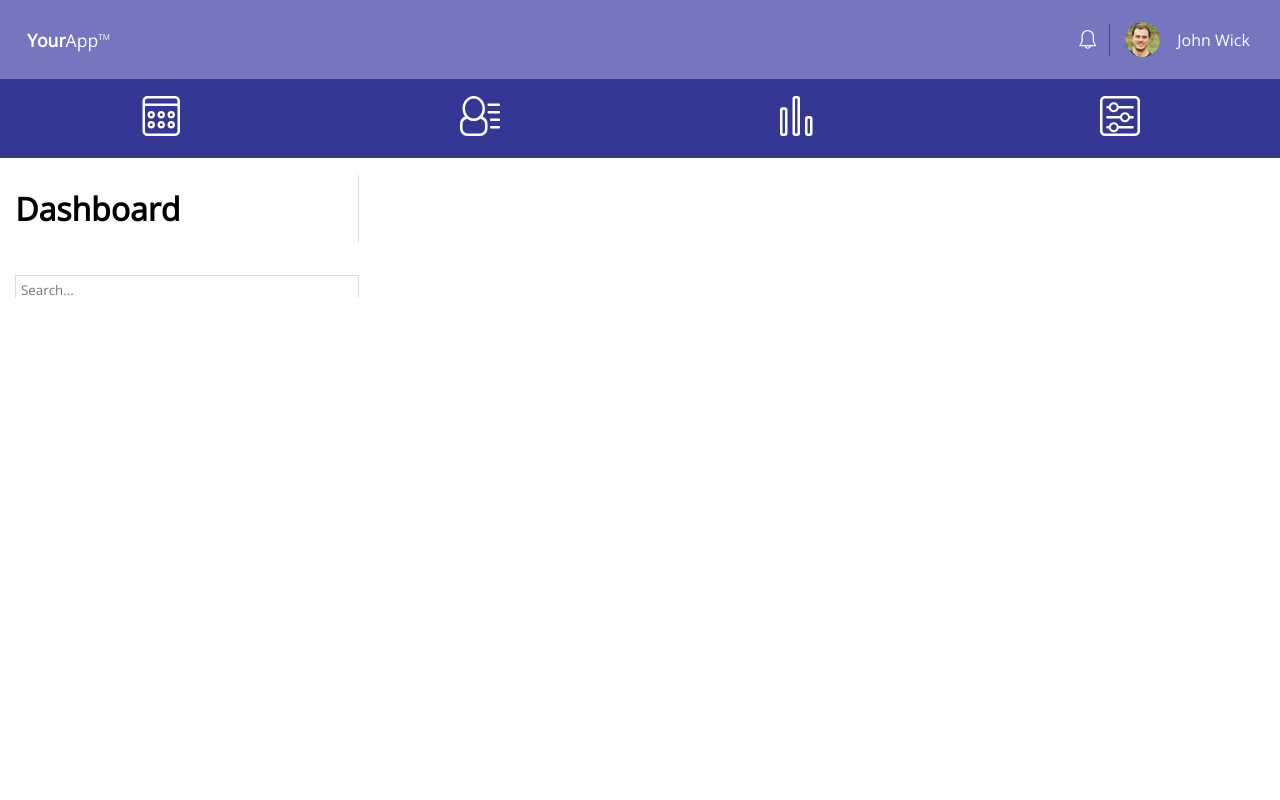
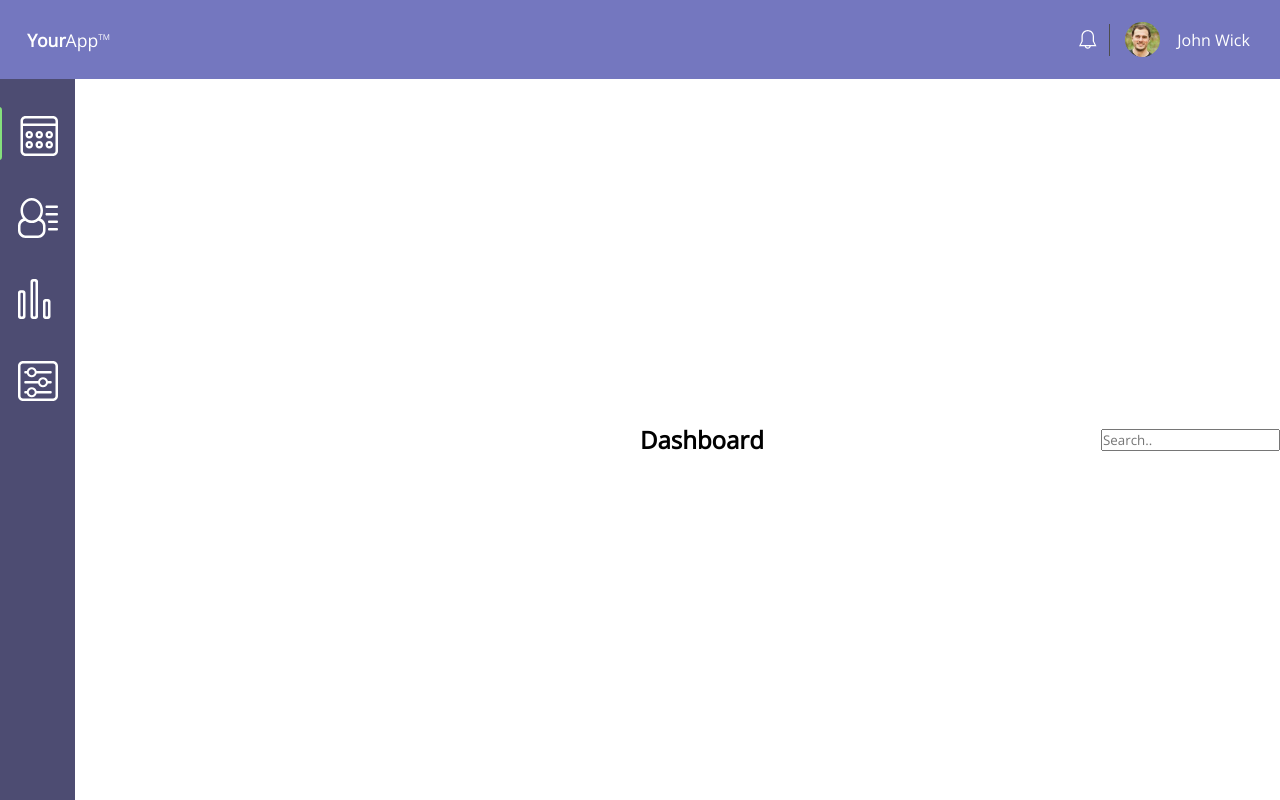
Before and after one commit to valerioh1005/Project-7, a plain HTML site: page index.html in a window 1280 px wide. Drawn offline with nearby package versions, Linux system fonts and the light colour scheme.

Commit message:
More changes to css

```diff
--- a/css/main.css
+++ b/css/main.css
@@ -18,12 +18,7 @@ ul {
 }
 
 
-.container {
-    width: 100%;
-    max-width: 1700px;
-    margin: auto;
-    overflow: hidden;
-}
+
 
 
 /*=======Utility Classes =======*/
@@ -47,6 +42,16 @@ ul {
     height: 2rem;
     border-left: 1px solid rgba(77, 76, 76, 0.986);
     margin: 0 10px;
+}
+
+.active-line {
+    position: absolute;
+    top: -17.5px;
+    left: -6px;
+    height: 3px;
+    width: 53px;
+    background: #85E07C;
+    border-radius: 0 3px 3px 0;
 }
 
 /*======== Grid Styles ===========*/
@@ -73,9 +78,7 @@ ul {
     grid-area: main;
 }
 
-.main {
-    display: grid;
-}
+
 
 
 
@@ -135,65 +138,96 @@ ul {
 /*======= Navigation =======*/
 
 .nav {
-    background: rgb(52, 55, 148);
+    background: #4D4C72;
     color: #fff;
     display: flex;
-    justify-content: space-around;
+    justify-content: center;
     align-items: center;
+
     height: 79px;
 }
 
+.links {
+    width: 100%;
+    display: flex;
+    align-items: center;
+    justify-content: space-around;
+}
+
+.nav-link {
+    position: relative;
+}
+
+.main {
+    display: grid;
+}
+
+
 /*========== Main ========= */
 
-.main .title-and-search {
-    width: 23.4rem;
-    height: 8.75rem;
-    padding: 0.95rem;
-}
 
-.main .title {
-    display: flex;
-    align-items: center;
-    height: 70px;
-    border-top-right-radius: 5px;
-    background-color: #fff;
-    border-right: 1px solid #ddd;
-}
-
-.search input {
-    width: 100%;
-    padding: 0.3rem;
-    margin-top: 2rem;
-
-    border: 5px;
-    border: 1px solid #ddd;
-    outline: none;
-}
 
 @media (min-width: 768px) {
     .grid-container {
-        grid-template-columns: 55px 1fr;
+        display: grid;
+        height: 100vh;
+        grid-template-columns: repeat(2, 1fr);
+        grid-template-rows: 0.09fr 1.5fr;
         grid-template-areas:
             "header header"
             "navigation main";
     }
 
-    .main {
-        grid-template-columns: 50%;
-        grid-area: main;
+    .header {
+        grid-area: header;
     }
 
     .nav {
         grid-area: navigation;
+        height: 100%;
+        width: 4.7rem;
+        display: inline-block;
+    }
+
+
+     .links {
+        display: block;
+        text-align: center;
+    }
+
+    .links .nav-link img {
+        padding-top: 2.3rem;
+    }
+
+    .active-line {
+        position: absolute;
+        top: 28px;
+        left: -1px;
+        height: 53px;
+        width: 3px;
+        background: #85E07C;
+        border-radius: 0 3px 3px 0;
+    }
+
+    .title-search {
+        display: flex;
+        align-items: center;
+        justify-content: space-between;
     }
 }
 
+
+
+
+
 @media (min-width: 1024px) {
-    .grid-container {
-        grid-template-columns: 1fr;
+    grid-container {
+        display: grid;
+        grid-template-columns: repeat(2, 1fr);
+        grid-template-rows: 0.1fr 1.5fr;
         grid-template-areas:
             "header header"
-            "navigation main"
+            "navigation main";
     }
 
     .header {
@@ -206,6 +240,27 @@ ul {
 
     .nav {
         grid-area: navigation;
+        height: 100%;
+        width: 4.7rem;
+        display: inline-block;
     }
 
+    .links {
+        display: block;
+        text-align: center;
+    }
+
+    .links .nav-link img {
+        padding-top: 2.3rem;
+    }
+
+    .active-line {
+        position: absolute;
+        top: 28px;
+        left: -1px;
+        height: 53px;
+        width: 3px;
+        background: #85E07C;
+        border-radius: 0 3px 3px 0;
+    }
 }
--- a/index.html
+++ b/index.html
@@ -15,7 +15,7 @@
 
 <body class="grid-container">
     <!--Start of Header-->
-    <div class="container">
+
     <header class="header">
 
         <h1 class="logo">Your<span class="bold">App<sup class="sup">TM</sup></span></h1>
@@ -34,7 +34,10 @@
 
     <!-----Navigation Menu----->
     <nav class="nav">
+        <div class="links">
+
             <div class="nav-link">
+                <div class="active-line"></div>
                 <a href="#">
                     <img src="./icons/icon-dashboard.svg" alt="Dashboard" class="dash">
                 </a>
@@ -54,20 +57,21 @@
                     <img src="./icons/icon-settings.svg" alt="settings" class="set">
                 </a>
             </div>
+        </div>
     </nav>
     <!----End Navigation Menu-->
 
     <main class="main">
-        <div class="title-and-search">
+        <div class="title-search">
             <div class="title">
-                <h1>Dashboard</h1>
+                <h2>Dashboard</h2>
             </div>
             <div class="search">
-                <input type="text" placeholder="Search...">
+                <input type="text" placeholder="Search..">
             </div>
         </div>
     </main>
-</div>
+
 
 
 
```
Lines whose indentation alone changed are shown as unchanged.
